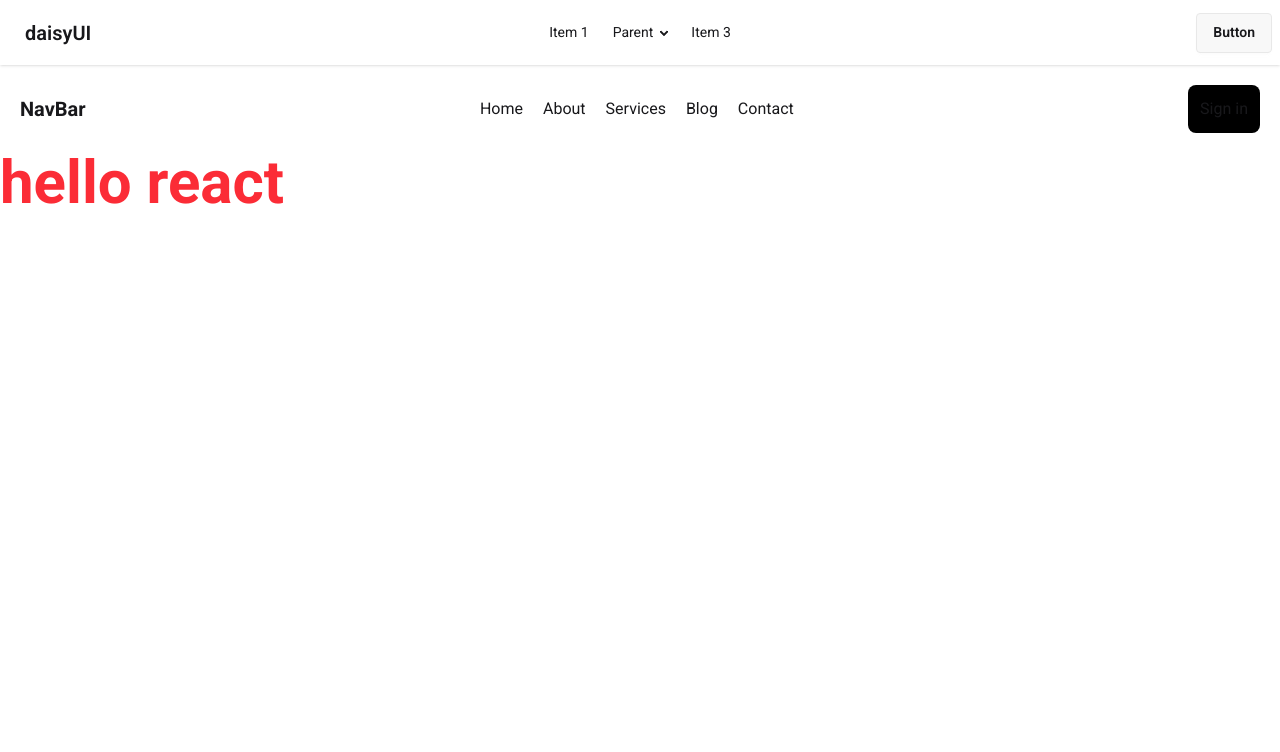
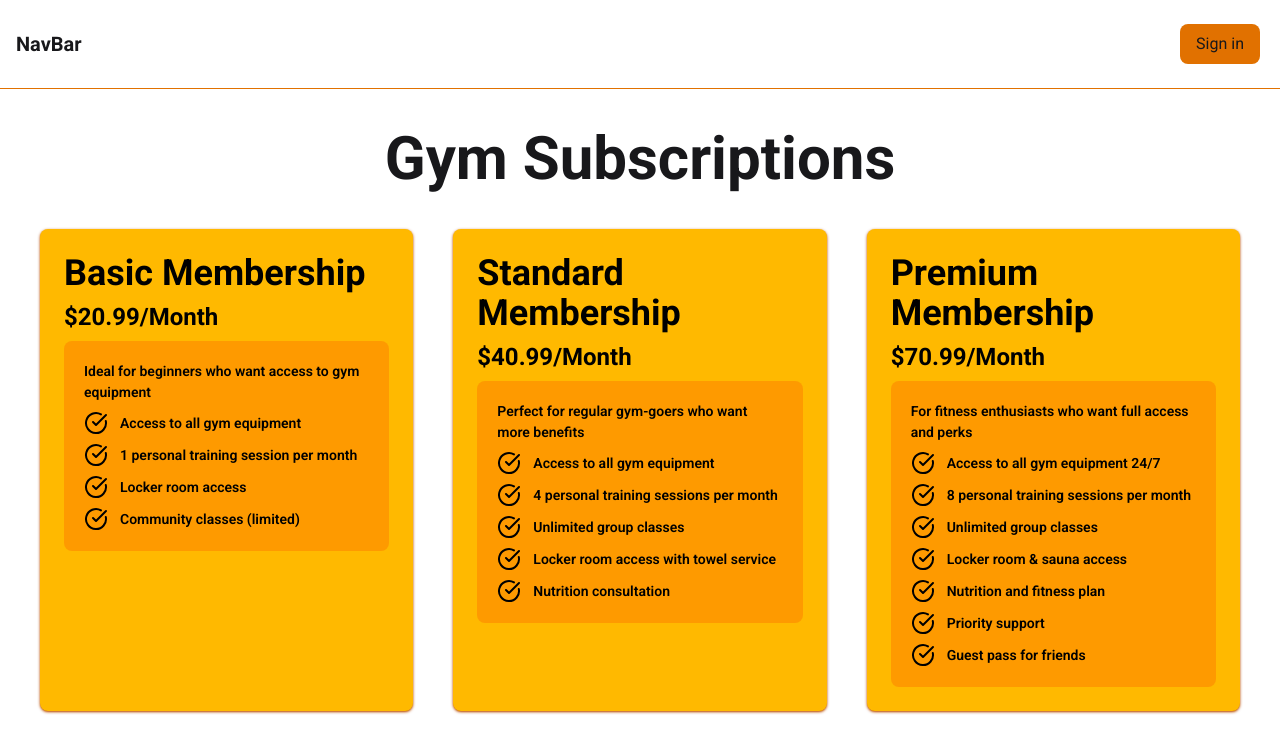
Before and after one commit to toufiq178/react-pricing-option, a React (Vite) app: page /contact in a window 1280 px wide. Shown: the top 752 px of the page. Built offline with nearby package versions, Linux system fonts and the light colour scheme.

Commit message:
pricing feature added

```diff
--- /dev/null
+++ b/public/pricingOptions.json
@@ -0,0 +1,42 @@
+[
+  {
+    "id": 1,
+    "name": "Basic Membership",
+    "price": "$20.99/Month",
+    "information": "Ideal for beginners who want access to gym equipment",
+    "features": [
+      "Access to all gym equipment",
+      "1 personal training session per month",
+      "Locker room access",
+      "Community classes (limited)"
+    ]
+  },
+  {
+    "id": 2,
+    "name": "Standard Membership",
+    "price": "$40.99/Month",
+    "information": "Perfect for regular gym-goers who want more benefits",
+    "features": [
+      "Access to all gym equipment",
+      "4 personal training sessions per month",
+      "Unlimited group classes",
+      "Locker room access with towel service",
+      "Nutrition consultation"
+    ]
+  },
+  {
+    "id": 3,
+    "name": "Premium Membership",
+    "price": "$70.99/Month",
+    "information": "For fitness enthusiasts who want full access and perks",
+    "features": [
+      "Access to all gym equipment 24/7",
+      "8 personal training sessions per month",
+      "Unlimited group classes",
+      "Locker room & sauna access",
+      "Nutrition and fitness plan",
+      "Priority support",
+      "Guest pass for friends"
+    ]
+  }
+]
--- a/src/App.jsx
+++ b/src/App.jsx
@@ -1,8 +1,11 @@
 import NavBar from './components/NavBar/NavBar'
 import DaisyNav from './components/DaisyNav/DaisyNav'
 import './App.css'
+import { Suspense } from 'react'
+import PricingOptions from './components/PricingOptions/PricingOptions'
 
 
+const pricingPromise = fetch('/public/pricingOptions.json').then(res => res.json())
 
 function App() {
 
@@ -13,14 +16,20 @@ function App() {
 
 
 
-      <DaisyNav></DaisyNav>
-      <NavBar></NavBar>
+
+      <header>
+
+        {/* <DaisyNav></DaisyNav> */}
+        <NavBar></NavBar>
+      </header>
+
+
+      <Suspense fallback = {<div className='h-56 w-dvh mx-auto text-center mt-10 flex justify-center items-center'><span className="loading loading-spinner text-warning text-center h-10 w-10 "></span></div>}>
+        <PricingOptions pricingPromise={pricingPromise}></PricingOptions>
+      </Suspense>
 
 
 
-
-
-      <h1 className='text-6xl font-bold text-red-500'>hello react</h1>
     </>
   )
 }
--- a/src/components/NavBar/Link.jsx
+++ b/src/components/NavBar/Link.jsx
@@ -5,7 +5,7 @@ const Link = ({route}) => {
     // console.log(route);
 
     return (
-        <li key={route.id}>
+        <li key={route.id} className='bg-amber-200 lg:bg-transparent py-1 px-1 hover:bg-amber-500 lg:text-white text-black '>
             <a href={route.path}>{route.name}</a>
         </li>
     );
--- a/src/components/NavBar/NavBar.jsx
+++ b/src/components/NavBar/NavBar.jsx
@@ -42,7 +42,7 @@ const NavBar = () => {
 
 
 
-    const link = navigationData.map(route => <Link route={route}></Link>)
+    const link = navigationData.map((route , index) => <Link key={index} route={route}></Link>)
 
 
 
@@ -51,10 +51,10 @@ const NavBar = () => {
 
 
     return (
-        <div className='flex justify-between items-center mx-5 py-3'>
+        <div className='flex justify-between items-center border-b-1 border-b-amber-600  py-2'>
 
 
-            <div className='flex  gap-4'>
+            <div className='flex  gap-4 ml-4'>
 
                 <div onClick={() => setOpen(!open)}  className='lg:hidden'>
 
@@ -65,7 +65,13 @@ const NavBar = () => {
                 </div>
 
 
-                { open ? <ul className='block'>{link}</ul> :<ul className='hidden'>{link}</ul>}
+                <ul className={`lg:hidden block absolute duration-700 border-none rounded-4xl ${open ? 'top-12' : '-top-60'} `}>
+                    {
+                        link
+                    }
+                </ul>
+
+                {/* { open ? <ul className='block'>{link}</ul> :<ul className='hidden'>{link}</ul>} */}
 
                 <h1 className='font-bold text-xl'>NavBar</h1>
             </div>
@@ -88,7 +94,7 @@ const NavBar = () => {
                 <li><a href="/blogs">blogs</a></li>
                 <li><a href="/contact">contact</a></li>
             </ul> */}
-            <button className='bg-black p-3 rounded-lg  '>Sign in</button>
+            <button className='bg-amber-600 py-2 hover:bg-amber-700 px-4 rounded-lg mr-5 '>Sign in</button>
         </div>
     );
 };
--- /dev/null
+++ b/src/components/PricingOptions/Feature.jsx
@@ -0,0 +1,12 @@
+import React from 'react';
+import { CircleCheckBig } from 'lucide-react';
+const Feature = ({feature}) => {
+    return (
+        <div className='flex items-center gap-3 justify-center mt-2'>
+            <CircleCheckBig />
+            <p  >{feature}</p>
+        </div>
+    );
+};
+
+export default Feature;
--- /dev/null
+++ b/src/components/PricingOptions/PricingCard.jsx
@@ -0,0 +1,24 @@
+import React from 'react';
+import Feature from './Feature';
+
+const PricingCard = ({pricing}) => {
+
+    const {name, price , information ,features} =  pricing
+
+    return (
+        <div className='card card-body bg-amber-400 shadow-sm shadow-amber-700'>
+            <h1 className='text-4xl font-bold '>{name}</h1>
+            <h3 className='text-2xl  font-bold '>{price}</h3>
+
+            <div className=' card p-5 w-full bg-amber-500 text-black font-semibold  '>
+
+                <p>{information}</p>
+                {
+                    features.map((feature , index) => <Feature key={index} feature={feature}></Feature>)
+                }
+            </div>
+        </div>
+    );
+};
+
+export default PricingCard;
--- /dev/null
+++ b/src/components/PricingOptions/PricingOptions.jsx
@@ -0,0 +1,26 @@
+import React, { use } from 'react';
+import PricingCard from './PricingCard';
+
+const PricingOptions = ({ pricingPromise }) => {
+
+    const pricingData = use(pricingPromise)
+
+    // console.log(pricingData);
+
+
+    return (
+        <div className='space-y-5 mt-10'>
+
+            <h1 className=' text-3xl md:text-4xl lg:text-6xl font-bold text-white-500 text-center'>Gym Subscriptions</h1>
+            <div className='grid grid-cols-1 md:grid-cols-2 lg:grid-cols-3 gap-10 m-10 text-black'>
+
+                {
+                    pricingData.map((pricing, index) => <PricingCard key={index} pricing={pricing}></PricingCard>)
+                }
+
+            </div>
+        </div>
+    );
+};
+
+export default PricingOptions;
```
